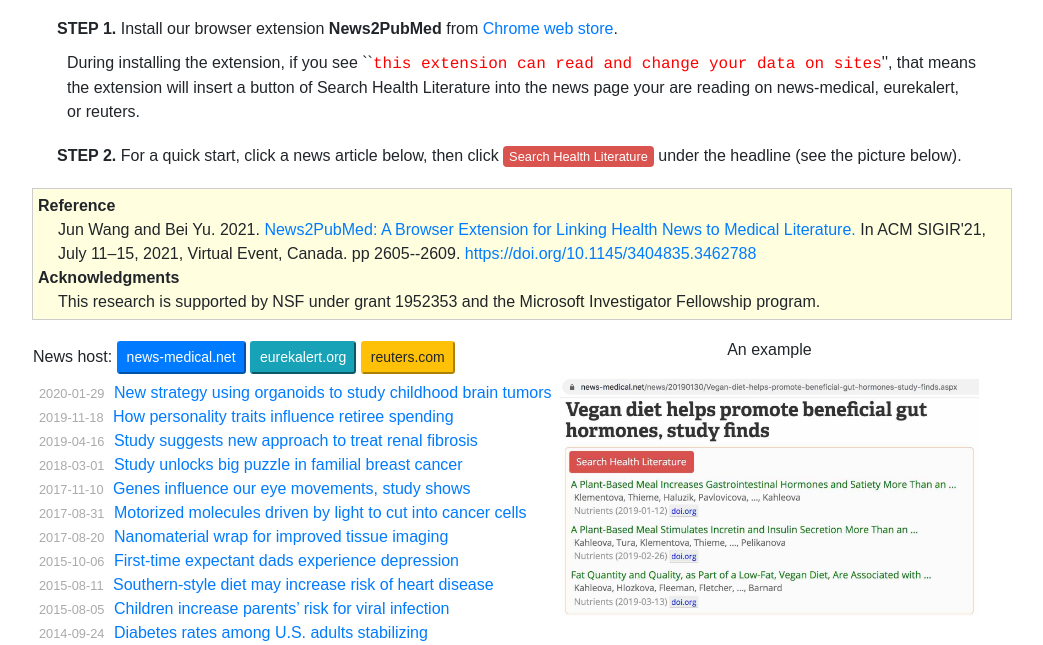
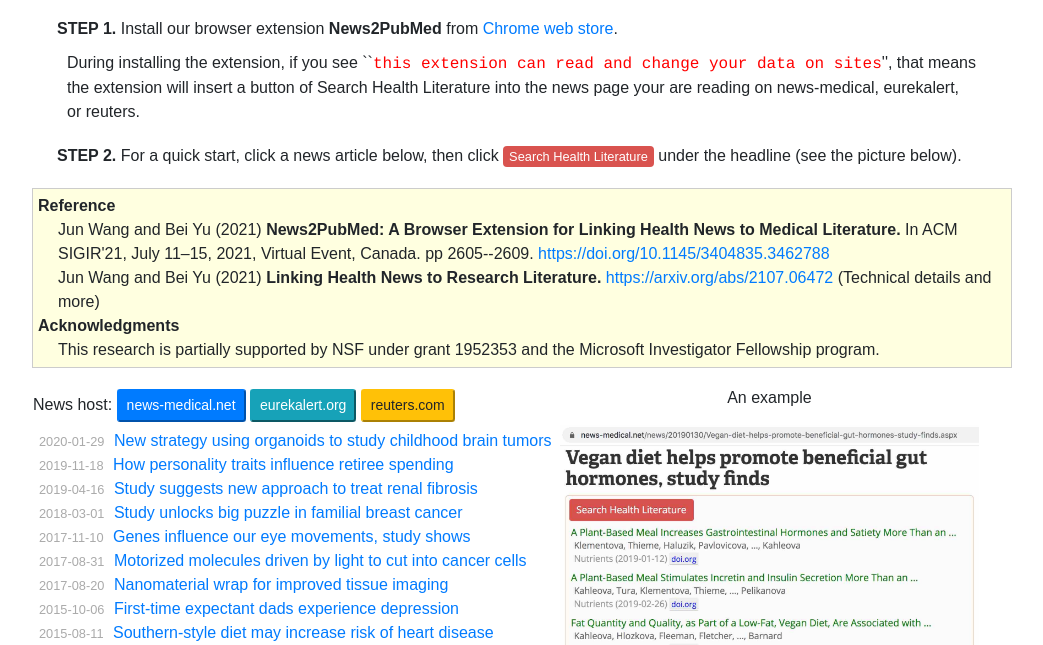
Before and after one commit to junwang4/demo-news2pubmed, a plain HTML site: page index.html in a window 1280 px wide. Shown: the part 136-781 px from the top of the page, without its empty margins (118-1161 px from the left). Drawn offline with Linux system fonts and the light colour scheme.

Commit message:
Update index.html

```diff
--- a/index.html
+++ b/index.html
@@ -75,15 +75,22 @@
 
  <div style='margin-top:-10px; margin-bottom:20px; padding:5px; border:1px solid #ccc; background:lightyellow'>
 <b>Reference</b><br>
- <div style='margin-left:20px'>
-Jun Wang and Bei Yu. 2021.
-<a href=wang-yu-sigir2021_demo.pdf>News2PubMed: A Browser Extension for Linking Health News to Medical Literature.</a>
+
+<div style='margin-left:20px'>
+Jun Wang and Bei Yu (2021)
+<b>News2PubMed: A Browser Extension for Linking Health News to Medical Literature.</b>
 In ACM SIGIR'21, July 11–15, 2021, Virtual Event, Canada. pp 2605--2609. <a href=https://dl.acm.org/doi/10.1145/3404835.3462788>https://doi.org/10.1145/3404835.3462788</a>
+</div>
+
+<div style='margin-left:20px'>
+Jun Wang and Bei Yu (2021)
+<b>Linking Health News to Research Literature.</b>
+<a href=https://arxiv.org/abs/2107.06472>https://arxiv.org/abs/2107.06472</a> (Technical details and more)
 </div>
 
 <b>Acknowledgments</b><br>
  <div style='margin-left:20px'>
-This research is supported by NSF under grant 1952353 and the Microsoft Investigator Fellowship program.
+This research is partially supported by NSF under grant 1952353 and the Microsoft Investigator Fellowship program.
 </div>
 </div>
 
```
